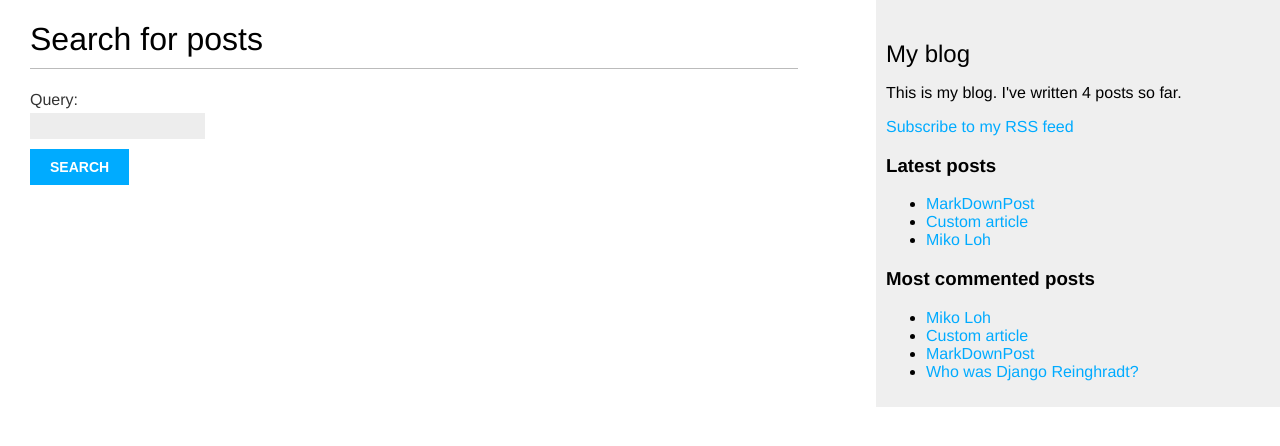
After one commit to bulletBane/django_blog, a Django app: page /blog/search/ in a window 1280 px wide. The commit adds this page. Shown: the top 446 px of the page. Run offline with Django 3.2, Linux system fonts and the light colour scheme; data comes from the database, SQL or seed files in the repository; both versions use the stored data as it was after the commit; parts of the project's set-up code (start-up, migrations or seed data) failed here and were passed over.

Commit message:
feat: search

```diff
--- a/blog/forms.py
+++ b/blog/forms.py
@@ -3,7 +3,7 @@ from .models import Comment
 
 
 class EmailPostForm(forms.Form):
-    name = forms.CharField(max_length=25,)
+    name = forms.CharField(max_length=25, )
     email = forms.EmailField()
     to = forms.EmailField()
     comments = forms.CharField(required=False, widget=forms.Textarea)
@@ -13,3 +13,7 @@ class CommentForm(forms.ModelForm):
     class Meta:
         model = Comment
         fields = ('name', 'email', 'body')
+
+
+class SearchForm(forms.Form):
+    query = forms.CharField()
--- a/blog/templates/blog/base.html
+++ b/blog/templates/blog/base.html
@@ -1,3 +1,4 @@
+{% load blog_tags %}
 {% load static %}
 <!DOCTYPE html>
 <html>
@@ -12,7 +13,21 @@
   </div>
   <div id="sidebar">
     <h2>My blog</h2>
-    <p>This is my blog.</p>
+    <p>This is my blog. I've written {% total_post %} posts so far.</p>
+    <p>
+        <a href="{% url "blog:post_feed" %}">Subscribe to my RSS feed</a>
+    </p>
+    <h3>Latest posts</h3>
+    {%show_latest_posts 3 %}
+    <h3>Most commented posts</h3>
+    {% get_most_commented_posts as most_commented_posts %}
+    <ul>
+        {% for post in most_commented_posts %}
+        <li>
+            <a href="{{ post.get_absolute_url }}">{{ post.title }}</a>
+        </li>
+        {% endfor %}
+    </ul>
   </div>
 </body>
 </html>
--- a/blog/templates/blog/post/detail.html
+++ b/blog/templates/blog/post/detail.html
@@ -1,11 +1,12 @@
 {% extends "blog/base.html" %}
+{% load blog_tags %}
     {% block title %}{{ post.title }}{% endblock %}
     {% block content %}
         <h1>{{ post.title }}</h1>
         <p class="date">
             Published {{ post.publish }} by {{ post.author }}
         </p>
-        {{ post.body|linebreaks }}
+        {{ post.body|markdown }}
         <p>
             <a href="{% url "blog:post_share" post.id %}">
                 Share this post
@@ -30,7 +31,7 @@
                     Comment {{ forloop.counter }} by {{ comment.name }}
                     {{ comment.created }}
                 </p>
-                {{ comment.body|linebreaks }}
+                {{ post.body|markdown }}
             </div>
             {% empty %}
                 <p>There are no comments yet.</p>
--- /dev/null
+++ b/blog/templates/blog/post/latest_posts.html
@@ -0,0 +1,7 @@
+<ul>
+ {% for post in latest_posts %}
+ <li>
+ <a href="{{ post.get_absolute_url }}">{{ post.title }}</a>
+ </li>
+ {% endfor %}
+</ul>
--- a/blog/templates/blog/post/list.html
+++ b/blog/templates/blog/post/list.html
@@ -1,4 +1,6 @@
 {% extends "blog/base.html" %}
+
+{% load blog_tags %}
 
 {% block title %}My Blog{% endblock %}
 
@@ -26,7 +28,7 @@
     <p class="date">
       Published {{ post.publish }} by {{ post.author }}
     </p>
-    {{ post.body|truncatewords:30|linebreaks }}
+    {{ post.body|markdown|truncatewords_html:30 }}
   {% endfor %}
   {% include "pagination.html" with page=posts %}
 {% endblock %}
--- /dev/null
+++ b/blog/templates/blog/post/search.html
@@ -0,0 +1,28 @@
+{% extends "blog/base.html" %}
+{% load blog_tags %}
+{% block title %}Search{% endblock %}
+    {% block content %}
+        {% if query %}
+            <h1>Posts containing "{{ query }}"</h1>
+            <h3>
+                {% with results.count as total_results %}
+                Found {{ total_results }} result{{ total_results|pluralize }}
+                {% endwith %}
+            </h3>
+            {% for post in results %}
+                <h4>
+                    <a href="{{ post.get_absolute_url }}">{{ post.title }}</a>
+                </h4>
+                {{ post.body|markdown|truncatewords_html:5 }}
+                {% empty %}
+                    <p>There are no results for your query.</p>
+            {% endfor %}
+            <p><a href="{% url "blog:post_search" %}">Search again</a></p>
+        {% else %}
+            <h1>Search for posts</h1>
+            <form method="get">
+                {{ form.as_p }}
+                <input type="submit" value="Search">
+            </form>
+        {% endif %}
+{% endblock %}
--- /dev/null
+++ b/blog/templatetags/blog_tags.py
@@ -0,0 +1,28 @@
+from django import template
+from ..models import Post
+from django.db.models import Count
+from django.utils.safestring import mark_safe
+import markdown
+
+register = template.Library()
+
+
+@register.filter(name='markdown')
+def markdown_format(text):
+    return mark_safe(markdown.markdown(text))
+
+
+@register.simple_tag
+def total_post():
+    return Post.published.count()
+
+
+@register.inclusion_tag('blog/post/latest_posts.html')
+def show_latest_posts(count=5):
+    latest_posts = Post.published.order_by('-publish')[:count]
+    return {'latest_posts': latest_posts}
+
+
+@register.simple_tag
+def get_most_commented_posts(count=5):
+    return Post.published.annotate(total_comments=Count('comments')).order_by('total_comments')[:count]
--- a/blog/urls.py
+++ b/blog/urls.py
@@ -1,5 +1,6 @@
 from django.urls import path
 from . import views
+from blog.feeds import LatestPostsFeed
 
 app_name = 'blog'
 
@@ -12,4 +13,6 @@ urlpatterns = [
          name='post_detail'),
     path('<int:post_id>/share/',
          views.post_share, name='post_share'),
+    path('feed/', LatestPostsFeed(), name='post_feed'),
+    path('search/', views.post_search, name='post_search'),
 ]
--- a/blog/views.py
+++ b/blog/views.py
@@ -1,8 +1,10 @@
 from django.shortcuts import render, get_object_or_404
+# from django.contrib.postgres.search import SearchVector, SearchQuery, SearchRank
+from django.contrib.postgres.search import TrigramSimilarity
 from .models import Post
 from django.core.paginator import Paginator, EmptyPage, PageNotAnInteger
 from django.views.generic import ListView
-from .forms import EmailPostForm, CommentForm
+from .forms import EmailPostForm, CommentForm, SearchForm
 from django.core.mail import send_mail
 from taggit.models import Tag
 from django.db.models import Count
@@ -40,7 +42,6 @@ def post_share(request, post_id):
 
 
 def post_list(request, tag_slug=None):
-
     object_list = Post.published.all()
     tag = None
 
@@ -64,16 +65,15 @@ def post_list(request, tag_slug=None):
 
 
 def post_detail(request, year, month, day, post):
-
     post = get_object_or_404(Post,
                              slug=post,
                              status='published',
                              publish__year=year,
                              publish__month=month,
-                             publish__day=day,)
-
+                             publish__day=day, )
     comments = post.comments.filter(active=True)
     new_comment = None
+
     comment_form = None
 
     if request.method == 'POST':
@@ -97,3 +97,40 @@ def post_detail(request, year, month, day, post):
                    'new_comment': new_comment,
                    'comment_form': comment_form,
                    'similar_posts': similar_posts})
+
+
+# def post_search(request):
+#     form = SearchForm
+#     query = None
+#     results = []
+#     if 'query' in request.GET:
+#         form = SearchForm(request.GET)
+#         if form.is_valid():
+#             query = form.cleaned_data['query']
+#             search_vector = SearchVector('title', weight='A') + SearchVector('body', weight='B')
+#             search_query = SearchQuery(query)
+#             results = Post.published.annotate(
+#                 search=search_vector,
+#                 rank=SearchRank(search_vector, search_query)
+#             ).filter(rank__gte=0.3).order_by('-rank')
+#     return render(request, 'blog/post/search.html',
+#                   {'form': form,
+#                    'query': query,
+#                    'results': results})
+
+
+def post_search(request):
+    form = SearchForm
+    query = None
+    results = []
+    if 'query' in request.GET:
+        form = SearchForm(request.GET)
+        if form.is_valid():
+            query = form.cleaned_data['query']
+            results = Post.published.annotate(
+                similarity=TrigramSimilarity('title', query),
+            ).filter(similarity__gt=0.1).order_by('-similarity')
+    return render(request, 'blog/post/search.html',
+                  {'form': form,
+                   'query': query,
+                   'results': results})
--- a/mysite/urls.py
+++ b/mysite/urls.py
@@ -15,10 +15,16 @@ Including another URLconf
 """
 from django.contrib import admin
 from django.urls import path, include
+from django.contrib.sitemaps.views import sitemap
+from blog.sitemaps import PostSitemap
+
+
+sitemaps = {
+    'posts': PostSitemap
+}
 
 urlpatterns = [
     path('admin/', admin.site.urls),
-    path('blog/', include('blog.urls', namespace='blog'))
-
-
+    path('blog/', include('blog.urls', namespace='blog')),
+    path('sitemap.xml', sitemap, {'sitemaps': sitemaps}, name='django.contrib.sitemaps.views.sitemaps')
 ]
```
Also changed, not shown: blog/feeds.py (added, +20 -0 lines), blog/sitemaps.py (added, +13 -0 lines), mysite/settings.py (+8 -6 lines), blog/templatetags/__init__.py (added), db.sqlite3.
